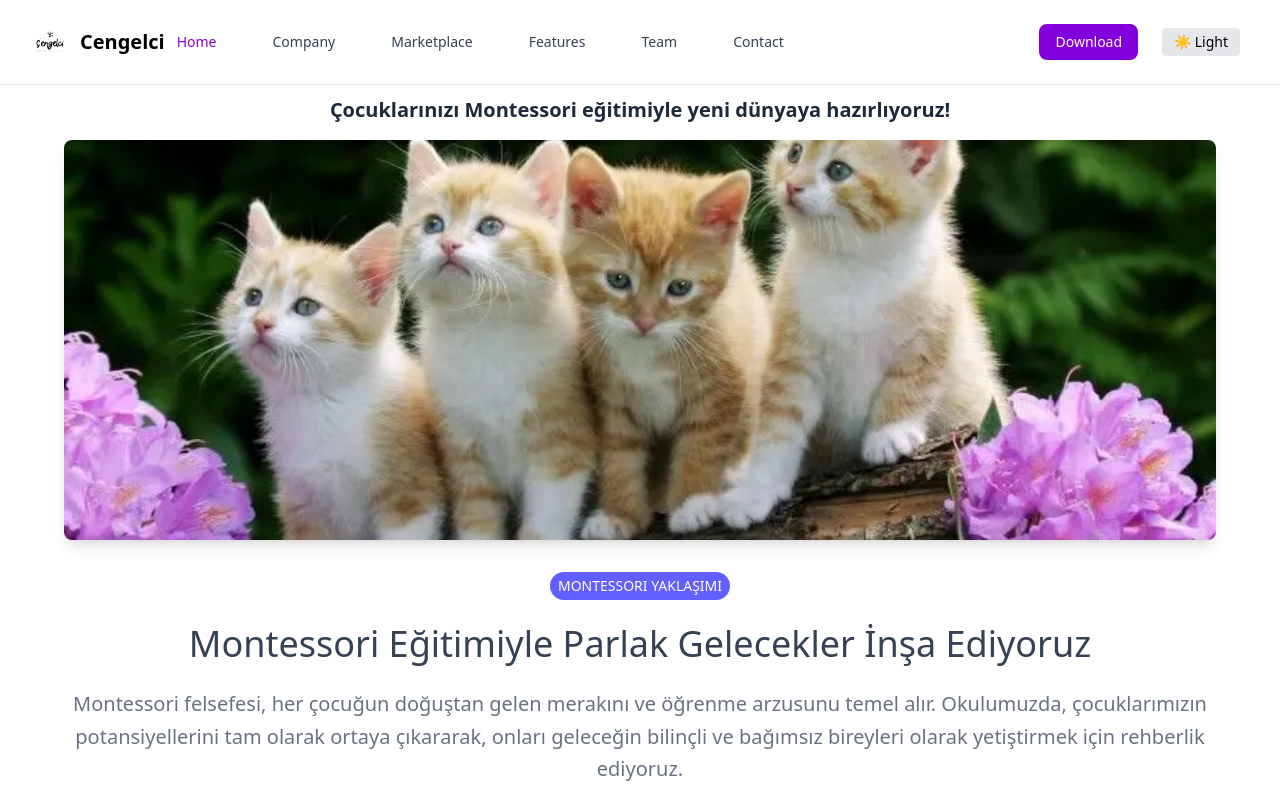
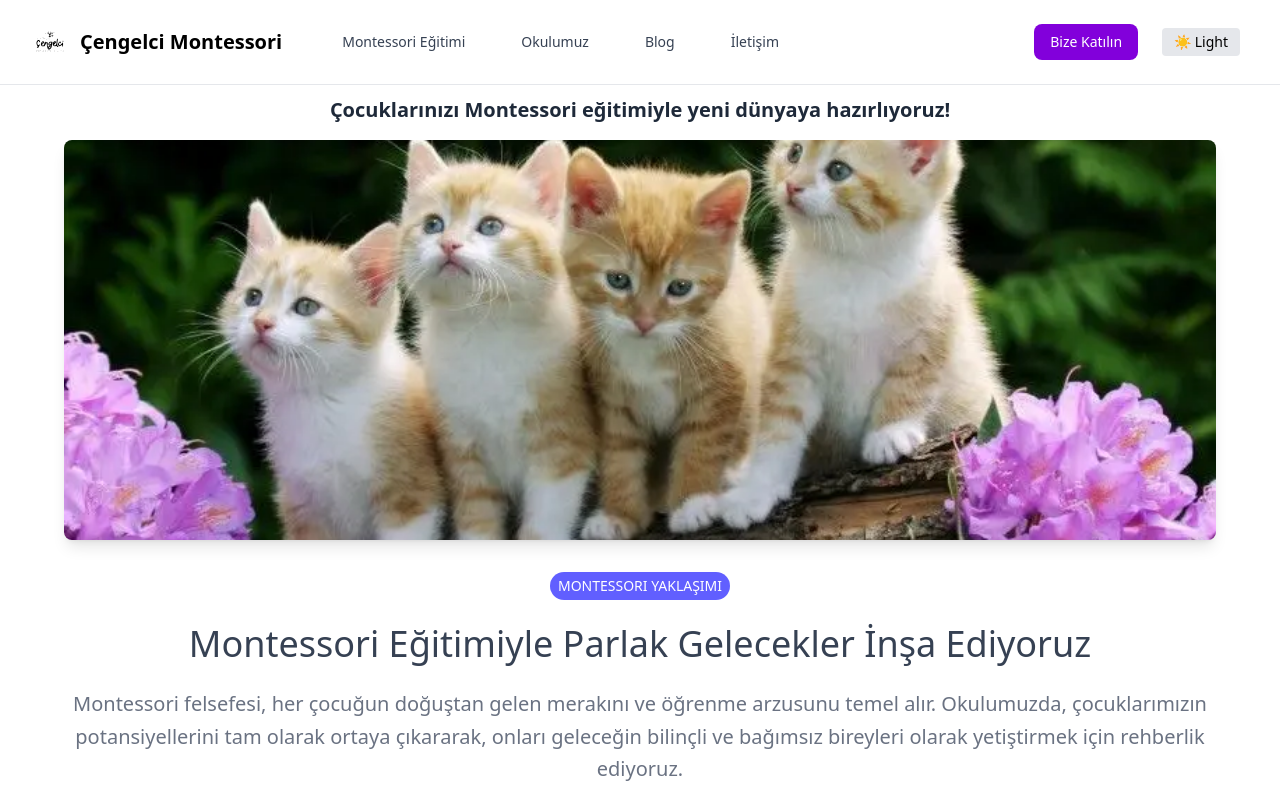
Before and after one commit to Ferivonus/Cengelci-montessori-web, a Next.js app: page / in a window 1280 px wide. Shown: the top 800 px of the page. Built offline with nearby package versions, Linux system fonts and the light colour scheme.

Commit message:
Maded betteaahr

```diff
--- a/src/components/TopNavbar.tsx
+++ b/src/components/TopNavbar.tsx
@@ -6,13 +6,12 @@ import Link from "next/link";
 import Image from "next/image";
 import DarkSwitch from "./DarkSwitch";
 
+// Güncellenmiş navigasyon linkleri (Bize Katılın çıkarıldı)
 const navigation = [
-  { name: "Home", href: "/" },
-  { name: "Company", href: "/company" },
-  { name: "Marketplace", href: "/marketplace" },
-  { name: "Features", href: "/features" },
-  { name: "Team", href: "/team" },
-  { name: "Contact", href: "/contact" },
+  { name: "Montessori Eğitimi", href: "/montessori-egitimi" },
+  { name: "Okulumuz", href: "/okulumuz" },
+  { name: "Blog", href: "/blog" },
+  { name: "İletişim", href: "/iletisim" },
 ];
 
 function classNames(...classes: string[]) {
@@ -31,24 +30,24 @@ export default function TopNavbar() {
         <>
           <div className="mx-auto max-w-screen-xl px-4 py-2.5 sm:px-6 lg:px-8">
             <div className="flex h-16 items-center justify-between">
-              {/* Logo */}
+              {/* Logo ve Okul Adı - Ana Sayfa linki olarak kalır */}
               <div className="flex items-center">
                 <Link href="/" className="flex items-center">
                   <Image
                     src="/images/cengelci-logo.svg"
-                    alt="Cengelci Logo"
+                    alt="Çengelci Montessori Logo" // Alt metin güncellendi
                     width={36}
                     height={36}
                     className="h-6 mr-3 sm:h-9"
                   />
                   <span className="self-center text-xl font-semibold whitespace-nowrap dark:text-white">
-                    Cengelci
+                    Çengelci Montessori
                   </span>
                 </Link>
               </div>
 
-              {/* Desktop Menu */}
-              <div className="hidden lg:flex space-x-8">
+              {/* Masaüstü Menüsü - Logo ile arasına boşluk eklendi */}
+              <div className="hidden lg:flex space-x-8 ml-12"> {/* ml-12 ile sola doğru boşluk eklendi */}
                 {navigation.map((item) => {
                   const isCurrent = pathname === item.href;
                   return (
@@ -68,23 +67,23 @@ export default function TopNavbar() {
                 })}
               </div>
 
-              {/* Right actions: Download + Switch + Mobile Toggle */}
+              {/* Sağ Eylemler: Bize Katılın Butonu, Tema Değiştirici ve Mobil Toggle */}
               <div className="flex items-center lg:order-2 ml-auto space-x-2">
-                {/* Download Button */}
-                <a
-                  href="https://themesberg.com/product/tailwind-css/landing-page"
+                {/* Masaüstü "Bize Katılın" Butonu */}
+                <Link
+                  href="/bize-katilin"
                   className="hidden lg:inline-block text-white bg-purple-700 hover:bg-purple-800 focus:ring-4 focus:ring-purple-300 font-medium rounded-lg text-sm px-4 py-2 dark:bg-purple-600 dark:hover:bg-purple-700 focus:outline-none dark:focus:ring-purple-800"
                 >
-                  Download
-                </a>
+                  Bize Katılın
+                </Link>
 
-                {/* Theme Switch */}
+                {/* Tema Değiştirici */}
                 <DarkSwitch />
 
-                {/* Mobile Toggle */}
+                {/* Mobil Toggle Butonu */}
                 <div className="lg:hidden ml-2">
                   <DisclosureButton
-                    aria-label="Toggle navigation menu"
+                    aria-label="Navigasyon menüsünü aç/kapat"
                     aria-expanded={open}
                     className="inline-flex items-center justify-center p-2 rounded-md text-gray-500 hover:bg-gray-100 dark:text-gray-400 dark:hover:bg-gray-700 focus:outline-none focus:ring-2 focus:ring-gray-600"
                   >
@@ -122,7 +121,7 @@ export default function TopNavbar() {
             </div>
           </div>
 
-          {/* Mobile Menu Panel */}
+          {/* Mobil Menü Paneli */}
           <DisclosurePanel className="lg:hidden">
             <div className="space-y-1 px-2 pt-2 pb-3">
               {navigation.map((item) => {
@@ -143,13 +142,13 @@ export default function TopNavbar() {
                 );
               })}
 
-              {/* Mobile Download Button */}
-              <a
-                href="https://themesberg.com/product/tailwind-css/landing-page"
+              {/* Mobil "Bize Katılın" Butonu - Zaten doğru yerdeydi */}
+              <Link
+                href="/bize-katilin"
                 className="block w-full text-center text-white bg-purple-700 hover:bg-purple-800 focus:ring-4 focus:ring-purple-300 font-medium rounded-lg text-sm px-4 py-2 mt-2 dark:bg-purple-600 dark:hover:bg-purple-700 focus:outline-none dark:focus:ring-purple-800"
               >
-                Download
-              </a>
+                Bize Katılın
+              </Link>
             </div>
           </DisclosurePanel>
         </>
```
